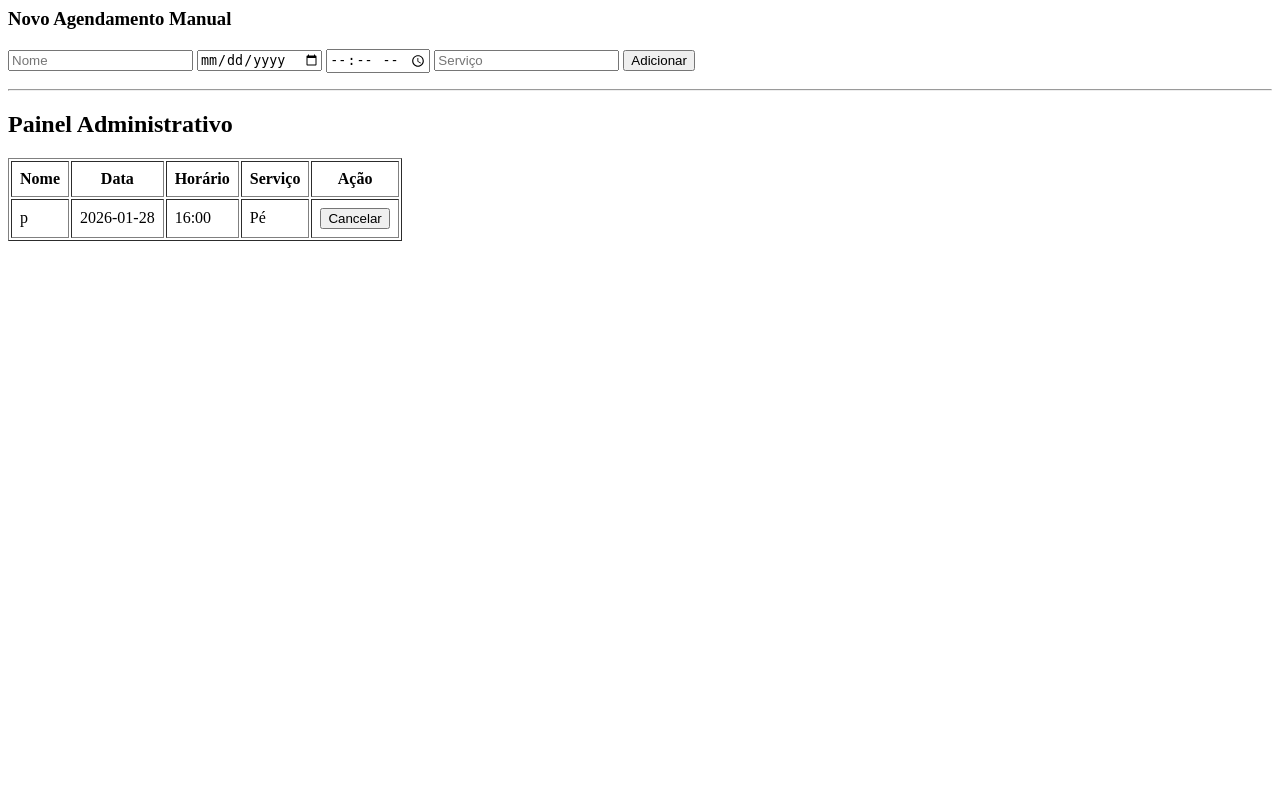
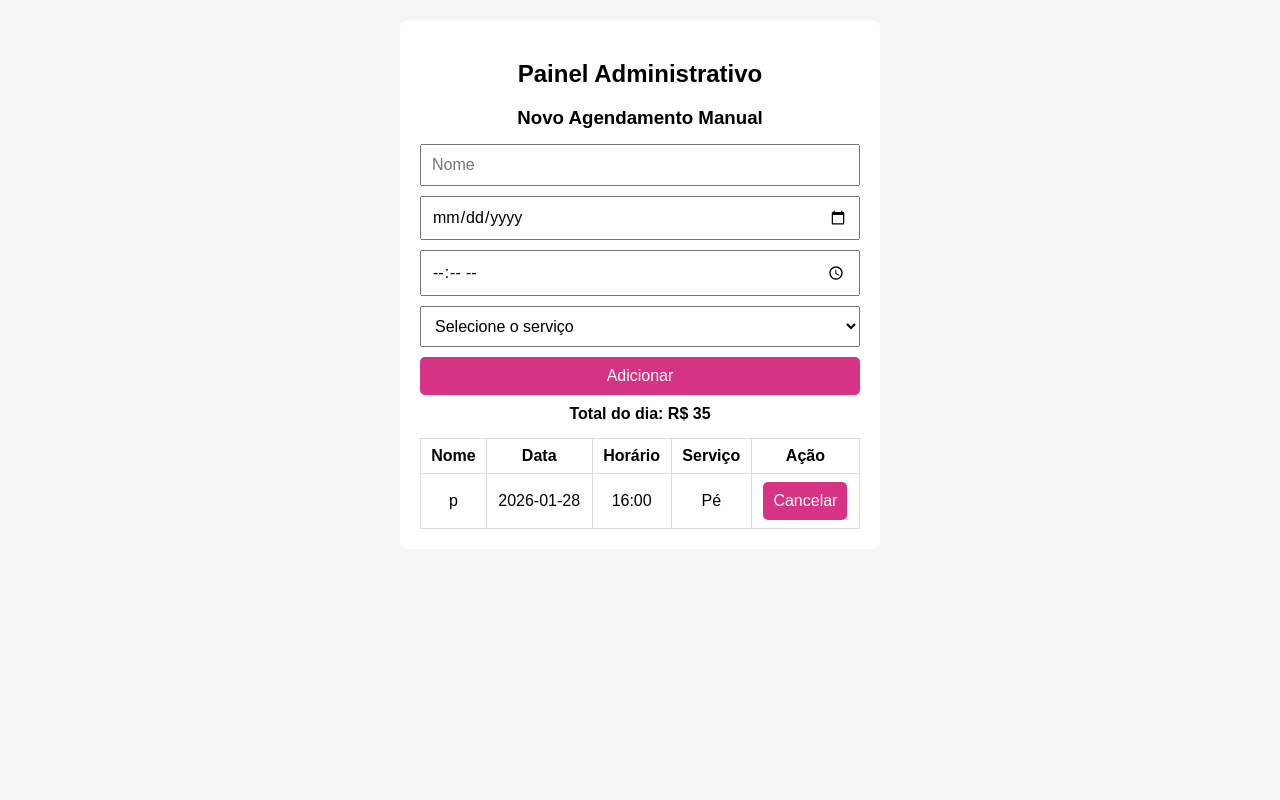
Before and after one commit to wessil170/agenda-nails-api, a FastAPI app: page /admin in a window 1280 px wide. Run offline with FastAPI, Linux system fonts and the light colour scheme; data comes from the database, SQL or seed files in the repository; both versions use the stored data as it was after the commit.

Commit message:
Estado estável: agenda funcionando com admin e bloqueio

```diff
--- a/app.py
+++ b/app.py
@@ -1,25 +1,43 @@
 from fastapi import FastAPI, HTTPException, Request
 from fastapi.responses import HTMLResponse
+from fastapi.templating import Jinja2Templates
+from fastapi.staticfiles import StaticFiles
+
 from pydantic import BaseModel
-from datetime import date, datetime
+from datetime import date, datetime, timedelta
 from urllib.parse import quote
-from database import criar_tabela, get_connection
-from fastapi.templating import Jinja2Templates
 from pathlib import Path
 
-app = FastAPI(title="Agenda Nail Designer API")
+from database import criar_tabela, get_connection
+
+app = FastAPI(title="Agenda Nail Designer")
+
 BASE_DIR = Path(__file__).resolve().parent
+
+app.mount("/static", StaticFiles(directory=BASE_DIR / "static"), name="static")
+
 templates = Jinja2Templates(directory=BASE_DIR / "templates")
+
 criar_tabela()
 
+# 🔹 Serviços com preço e duração (em minutos)
+SERVICOS = {
+    "Pé": {"preco": 35, "duracao": 60},
+    "Mão": {"preco": 30, "duracao": 60},
+    "Pé e mão": {"preco": 55, "duracao": 120},
+    "Esmaltação em gel pé": {"preco": 70, "duracao": 90},
+    "Esmaltação em gel mão": {"preco": 65, "duracao": 90},
+    "Alongamento soft gel": {"preco": 100, "duracao": 180},
+    "Manutenção": {"preco": 70, "duracao": 120},
+}
+
 HORARIOS_FUNCIONAMENTO = [
-    "10:00", "11:00", "13:00",
-    "14:00", "15:00", "16:00",
-    "17:00", "18:00"
+    "10:00","11:00","12:00",
+    "13:00","14:00","15:00",
+    "16:00","17:00","18:00"
 ]
 
-DIAS_ATENDIMENTO = [1, 2, 3, 4, 5]  # terça a sábado
-
+DIAS_ATENDIMENTO = [1,2,3,4,5]  # terça a sábado
 
 class Agendamento(BaseModel):
     nome: str
@@ -27,83 +45,82 @@ class Agendamento(BaseModel):
     horario: str
     servico: str
 
+# 🔹 Página cliente
+@app.get("/", response_class=HTMLResponse)
+def pagina_inicial():
+    with open(BASE_DIR / "templates" / "index.html", encoding="utf-8") as f:
+        return f.read()
 
+# 🔹 Listar serviços
+@app.get("/servicos")
+def listar_servicos():
+    return list(SERVICOS.keys())
+
+# 🔹 Horários disponíveis considerando duração
 @app.get("/horarios")
 def listar_horarios(data: str):
     data_obj = datetime.strptime(data, "%Y-%m-%d")
-    dia_semana = data_obj.weekday()
-
-    if dia_semana not in DIAS_ATENDIMENTO:
-        return {"horarios": []}
+    if data_obj.weekday() not in DIAS_ATENDIMENTO:
+        return []
 
     conn = get_connection()
     cursor = conn.cursor()
 
     cursor.execute(
-        "SELECT horario FROM agendamentos WHERE data = ?",
+        "SELECT horario, servico FROM agendamentos WHERE data = ?",
         (data,)
     )
-
-    ocupados = [row[0] for row in cursor.fetchall()]
+    agendados = cursor.fetchall()
     conn.close()
 
-    disponiveis = [
-        h for h in HORARIOS_FUNCIONAMENTO if h not in ocupados
-    ]
+    ocupados = set()
 
-    return {"horarios": disponiveis}
+    for horario, servico in agendados:
+        duracao = SERVICOS[servico]["duracao"]
+        inicio = datetime.strptime(horario, "%H:%M")
+        blocos = duracao // 60
 
+        for i in range(blocos):
+            ocupados.add((inicio + timedelta(hours=i)).strftime("%H:%M"))
 
+    return [h for h in HORARIOS_FUNCIONAMENTO if h not in ocupados]
+
+# 🔹 Criar agendamento
 @app.post("/agendamentos")
-def criar_agendamento(agendamento: Agendamento):
-    if agendamento.horario not in HORARIOS_FUNCIONAMENTO:
-        raise HTTPException(status_code=400, detail="Horário inválido")
+def criar_agendamento(a: Agendamento):
+    if a.servico not in SERVICOS:
+        raise HTTPException(400, "Serviço inválido")
 
     conn = get_connection()
     cursor = conn.cursor()
 
-    cursor.execute("""
-        SELECT 1 FROM agendamentos
-        WHERE data = ? AND horario = ?
-    """, (str(agendamento.data), agendamento.horario))
-
+    cursor.execute(
+        "SELECT 1 FROM agendamentos WHERE data=? AND horario=?",
+        (str(a.data), a.horario)
+    )
     if cursor.fetchone():
         conn.close()
-        raise HTTPException(status_code=400, detail="Horário indisponível")
+        raise HTTPException(400, "Horário indisponível")
 
-    cursor.execute("""
-        INSERT INTO agendamentos (nome, data, horario, servico)
-        VALUES (?, ?, ?, ?)
-    """, (
-        agendamento.nome,
-        str(agendamento.data),
-        agendamento.horario,
-        agendamento.servico
-    ))
+    cursor.execute(
+        "INSERT INTO agendamentos (nome, data, horario, servico) VALUES (?,?,?,?)",
+        (a.nome, str(a.data), a.horario, a.servico)
+    )
 
     conn.commit()
     conn.close()
 
-    mensagem = f"""Olá! 😊
-Me chamo {agendamento.nome} e gostaria de agendar um horário.
+    msg = f"""Olá 😊
+Sou {a.nome} e gostaria de confirmar meu agendamento:
 
-📅 Data: {agendamento.data}
-⏰ Horário: {agendamento.horario}
-💅 Serviço: {agendamento.servico}
+📅 Data: {a.data}
+⏰ Horário: {a.horario}
+💅 Serviço: {a.servico}
 """
 
     return {
-        "whatsapp_url": (
-            "https://wa.me/5551991156840"
-            f"?text={quote(mensagem)}"
-        )
+        "whatsapp_url": "https://wa.me/5551991156840?text=" + quote(msg)
     }
-
-
-@app.get("/", response_class=HTMLResponse)
-def pagina_inicial():
-    with open("templates/index.html", encoding="utf-8") as f:
-        return f.read()
 # =====================
 # PAINEL ADMIN
 # =====================
@@ -119,15 +136,51 @@ def painel_admin(request: Request):
         ORDER BY data, horario
     """)
     agendamentos = cursor.fetchall()
+
+    # 🔹 calcular total do dia
+    total_dia = 0
+    for _, _, _, _, servico in agendamentos:
+        total_dia += SERVICOS[servico]["preco"]
+
     conn.close()
 
     return templates.TemplateResponse(
         "admin.html",
         {
             "request": request,
-            "agendamentos": agendamentos
+            "agendamentos": agendamentos,
+            "servicos": SERVICOS.keys(),
+            "total_dia": total_dia
         }
     )
+
+
+@app.post("/admin/agendamentos")
+def criar_agendamento_admin(a: Agendamento):
+    if a.servico not in SERVICOS:
+        raise HTTPException(400, "Serviço inválido")
+
+    conn = get_connection()
+    cursor = conn.cursor()
+
+    cursor.execute("""
+        SELECT 1 FROM agendamentos
+        WHERE data = ? AND horario = ?
+    """, (str(a.data), a.horario))
+
+    if cursor.fetchone():
+        conn.close()
+        raise HTTPException(400, "Horário indisponível")
+
+    cursor.execute("""
+        INSERT INTO agendamentos (nome, data, horario, servico)
+        VALUES (?, ?, ?, ?)
+    """, (a.nome, str(a.data), a.horario, a.servico))
+
+    conn.commit()
+    conn.close()
+
+    return {"ok": True}
 
 
 @app.post("/admin/cancelar/{id}")
@@ -135,47 +188,8 @@ def cancelar_agendamento(id: int):
     conn = get_connection()
     cursor = conn.cursor()
 
-    cursor.execute(
-        "DELETE FROM agendamentos WHERE id = ?",
-        (id,)
-    )
-
+    cursor.execute("DELETE FROM agendamentos WHERE id = ?", (id,))
     conn.commit()
     conn.close()
 
-    return {"mensagem": "Agendamento cancelado"}
-@app.post("/admin/agendamentos")
-def criar_agendamento_admin(agendamento: Agendamento):
-
-    if agendamento.horario not in HORARIOS_FUNCIONAMENTO:
-        raise HTTPException(status_code=400, detail="Horário inválido")
-
-    conn = get_connection()
-    cursor = conn.cursor()
-
-    cursor.execute(
-        "SELECT 1 FROM agendamentos WHERE data = ? AND horario = ?",
-        (str(agendamento.data), agendamento.horario)
-    )
-
-    if cursor.fetchone():
-        conn.close()
-        raise HTTPException(status_code=400, detail="Horário indisponível")
-
-    cursor.execute(
-        """
-        INSERT INTO agendamentos (nome, data, horario, servico)
-        VALUES (?, ?, ?, ?)
-        """,
-        (
-            agendamento.nome,
-            str(agendamento.data),
-            agendamento.horario,
-            agendamento.servico
-        )
-    )
-
-    conn.commit()
-    conn.close()
-
-    return {"mensagem": "Agendamento criado com sucesso"}
+    return {"ok": True}
--- a/database.py
+++ b/database.py
@@ -1,11 +1,7 @@
 import sqlite3
 
-DB_NAME = "database.db"
-
-
 def get_connection():
-    return sqlite3.connect(DB_NAME)
-
+    return sqlite3.connect("database.db")
 
 def criar_tabela():
     conn = get_connection()
@@ -14,10 +10,10 @@ def criar_tabela():
     cursor.execute("""
         CREATE TABLE IF NOT EXISTS agendamentos (
             id INTEGER PRIMARY KEY AUTOINCREMENT,
-            nome TEXT NOT NULL,
-            data TEXT NOT NULL,
-            horario TEXT NOT NULL,
-            servico TEXT NOT NULL
+            nome TEXT,
+            data TEXT,
+            horario TEXT,
+            servico TEXT
         )
     """)
 
--- /dev/null
+++ b/static/style.css
@@ -0,0 +1,65 @@
+* {
+    box-sizing: border-box;
+    font-family: Arial, sans-serif;
+}
+
+body {
+    background: #f6f6f6;
+    margin: 0;
+    padding: 0;
+}
+
+.container {
+    max-width: 480px;
+    margin: auto;
+    background: #fff;
+    padding: 20px;
+    margin-top: 20px;
+    border-radius: 8px;
+}
+
+h2, h3 {
+    text-align: center;
+    margin-bottom: 15px;
+}
+
+form {
+    display: flex;
+    flex-direction: column;
+    gap: 10px;
+}
+
+input, select, button {
+    padding: 10px;
+    font-size: 16px;
+}
+
+button {
+    background: #d63384;
+    color: white;
+    border: none;
+    border-radius: 5px;
+    cursor: pointer;
+}
+
+button:hover {
+    opacity: 0.9;
+}
+
+table {
+    width: 100%;
+    border-collapse: collapse;
+    margin-top: 15px;
+}
+
+table th, table td {
+    padding: 8px;
+    border: 1px solid #ddd;
+    text-align: center;
+}
+
+.total {
+    font-weight: bold;
+    text-align: center;
+    margin-top: 10px;
+}
--- a/templates/admin.html
+++ b/templates/admin.html
@@ -1,26 +1,42 @@
-<h3>Novo Agendamento Manual</h3>
-
-<form id="form-admin">
-    <input type="text" id="nome" placeholder="Nome" required>
-    <input type="date" id="data" required>
-    <input type="time" id="horario" required>
-    <input type="text" id="servico" placeholder="Serviço" required>
-    <button type="submit">Adicionar</button>
-</form>
-
-<hr>
-
 <!DOCTYPE html>
 <html lang="pt-BR">
 <head>
     <meta charset="UTF-8">
-    <title>Painel Admin - Agenda</title>
+    <title>Painel Admin</title>
+    <link rel="stylesheet" href="/static/style.css">
 </head>
+
 <body>
+
+<div class="container">
 
     <h2>Painel Administrativo</h2>
 
-<table border="1" cellpadding="8">
+    <h3>Novo Agendamento Manual</h3>
+
+    <form id="form-admin">
+
+        <input id="nome" placeholder="Nome" required>
+
+        <input type="date" id="data" required>
+
+        <input type="time" id="horario" required>
+
+        <select id="servico" required>
+            <option value="">Selecione o serviço</option>
+            {% for s in servicos %}
+            <option value="{{ s }}">{{ s }}</option>
+            {% endfor %}
+        </select>
+
+        <button type="submit">Adicionar</button>
+    </form>
+
+    <div class="total">
+        Total do dia: R$ {{ total_dia }}
+    </div>
+
+    <table>
         <tr>
             <th>Nome</th>
             <th>Data</th>
@@ -44,28 +60,24 @@
         {% endfor %}
     </table>
 
+</div>
+
 <script>
 async function cancelar(id) {
-    if (!confirm("Deseja cancelar este agendamento?")) return;
+    if (!confirm("Cancelar agendamento?")) return;
 
-    await fetch(`/admin/cancelar/${id}`, {
-        method: "POST"
-    });
-
-    alert("Agendamento cancelado");
+    await fetch(`/admin/cancelar/${id}`, { method: "POST" });
     location.reload();
 }
-</script>
 
-<script>
-document.getElementById("form-admin").addEventListener("submit", async function(e) {
+document.getElementById("form-admin").addEventListener("submit", async e => {
     e.preventDefault();
 
     const payload = {
-        nome: document.getElementById("nome").value,
-        data: document.getElementById("data").value,
-        horario: document.getElementById("horario").value,
-        servico: document.getElementById("servico").value
+        nome: nome.value,
+        data: data.value,
+        horario: horario.value,
+        servico: servico.value
     };
 
     const res = await fetch("/admin/agendamentos", {
@@ -74,12 +86,8 @@ document.getElementById("form-admin").addEventListener("submit", async function(
         body: JSON.stringify(payload)
     });
 
-    if (res.ok) {
-        alert("Agendamento adicionado");
-        location.reload();
-    } else {
-        alert("Erro: horário indisponível ou inválido");
-    }
+    if (res.ok) location.reload();
+    else alert("Erro: horário indisponível");
 });
 </script>
 
```
Also changed, not shown: templates/index.html (+50 -28 lines), database.db. Lines whose indentation alone changed are shown as unchanged.
